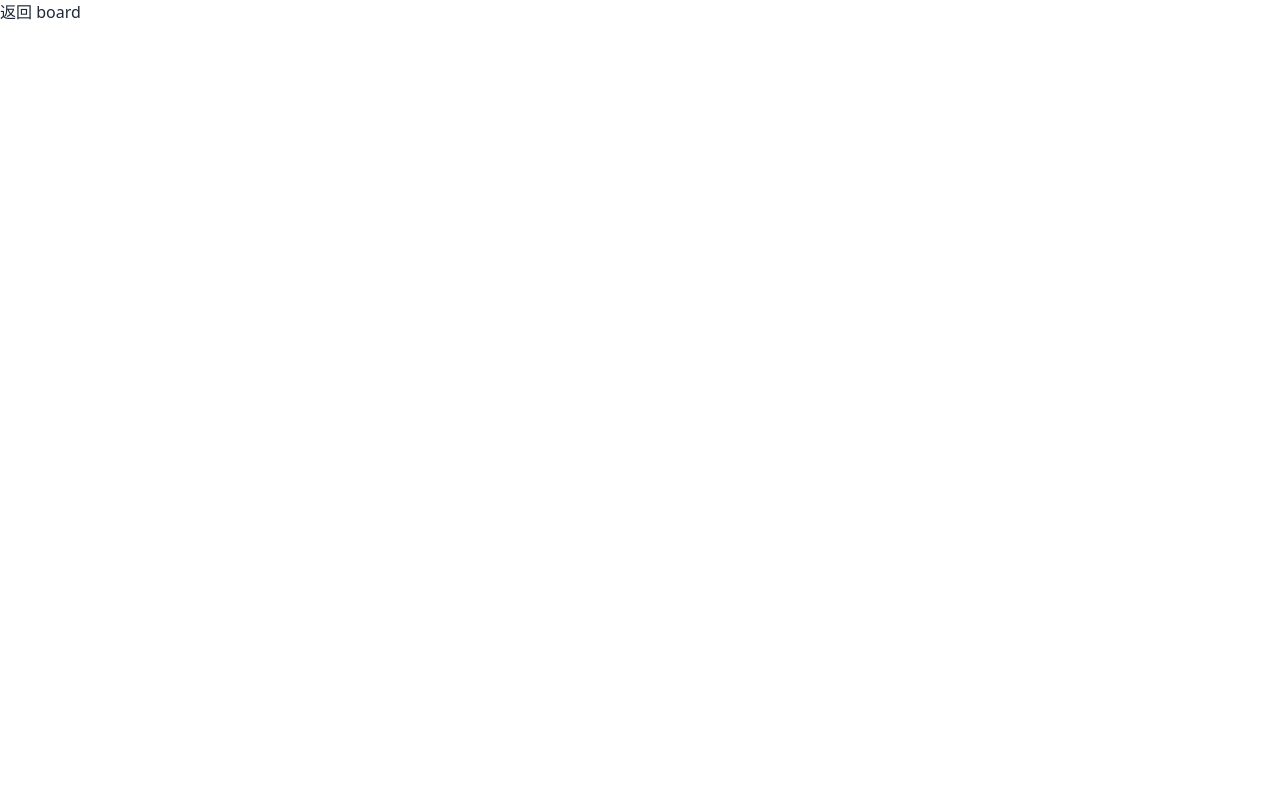
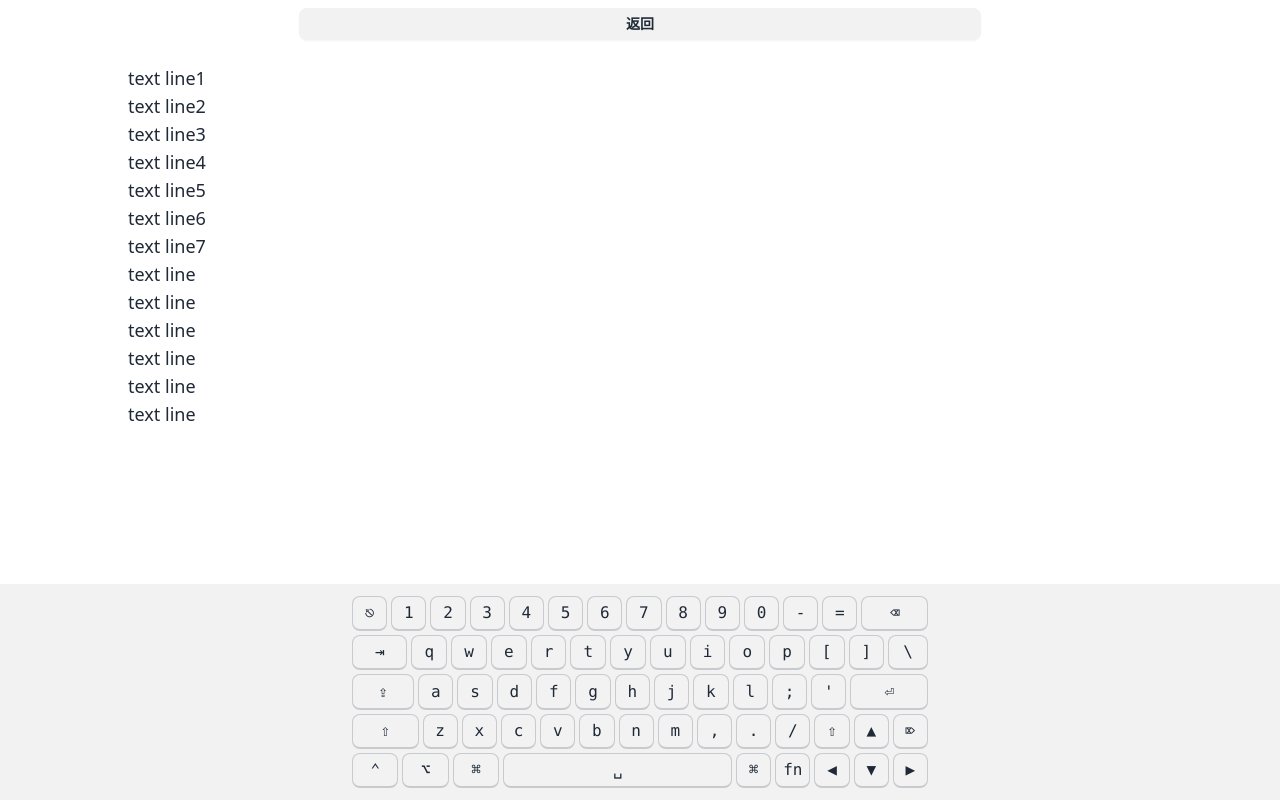
Before and after one commit to cyejing/chatter, a React (Vite) app: page / in a window 1280 px wide. Both pictures are taken after a click on the button "提交". Built offline with nearby package versions, Linux system fonts and the light colour scheme.

Commit message:
add keyboard

```diff
--- a/src/components/ChatterBoard.tsx
+++ b/src/components/ChatterBoard.tsx
@@ -1,12 +1,67 @@
-interface ChatterBoardAttr {
+import { useEffect, useState } from "react";
+import KeyBoard from "./KeyBoard";
+import TextBoard from "./TextBoard";
+
+interface ChatterBoardProp {
   title: String;
   onChange: () => void;
 }
-export default function ChatterBoard({ title, onChange }: ChatterBoardAttr) {
+
+export interface KeyCode {
+  key: string;
+  code: string;
+  type: string;
+}
+
+export default function ChatterBoard({ onChange }: ChatterBoardProp) {
+  const [keyState, setKeyState] = useState<Array<KeyCode>>([]);
+
+  function handleKeyboardEvent(e: KeyboardEvent) {
+    let keyCode: KeyCode = {
+      key: e.key,
+      code: e.code,
+      type: e.type,
+    };
+
+    if (e.type === "keydown") {
+      setKeyState((ks) => [...ks, keyCode]);
+    } else if (e.type === "keyup") {
+      setKeyState((ks) => ks.filter((k) => k.key !== e.key));
+    }
+  }
+  useEffect(() => {
+    document.addEventListener("keydown", handleKeyboardEvent);
+    document.addEventListener("keyup", handleKeyboardEvent);
+    console.log(`the component is now mounted.`);
+
+    return () => {
+      document.removeEventListener("keydown", handleKeyboardEvent);
+      document.removeEventListener("keyup", handleKeyboardEvent);
+      console.log("the component is now unmounted");
+    };
+  }, []);
+
   return (
     <>
-      <div>
-        <button onClick={onChange}>返回 {title}</button>
+      <main className="container mx-auto h-screen flex flex-col">
+        <div className="w-2/3 mx-auto py-2">
+          <button className="btn btn-sm btn-block" onClick={onChange}>
+            返回
+          </button>
+        </div>
+
+        <div className="py-4 grow">
+          <TextBoard />
+        </div>
+        <div className="py-2 invisible">
+          <KeyBoard></KeyBoard>
+        </div>
+      </main>
+
+      <div className="fixed bottom-0 left-0 w-screen bg-base-200">
+        <div className="container max-w-xl mx-auto py-2">
+          <KeyBoard keyState={keyState} />
+        </div>
       </div>
     </>
   );
--- a/src/components/HomeInput.tsx
+++ b/src/components/HomeInput.tsx
@@ -1,9 +1,9 @@
-interface TextInputAttr {
+interface TextInputProp {
   title: String;
   onChange: () => void;
 }
 
-export default function TextInput({ title, onChange }: TextInputAttr) {
+export default function TextInput({ title, onChange }: TextInputProp) {
   function handleSubmit() {
     console.log(title);
     onChange();
@@ -11,7 +11,7 @@ export default function TextInput({ title, onChange }: TextInputAttr) {
 
   return (
     <>
-      <div className="container mx-auto h-screen flex flex-col">
+      <main className="container mx-auto h-screen flex flex-col">
         <div className="grow p-6">
           <textarea
             className="textarea textarea-bordered resize-none w-full h-full text-lg"
@@ -22,7 +22,7 @@ export default function TextInput({ title, onChange }: TextInputAttr) {
         <div className="invisible p-6">
           <button className="btn">sitg</button>
         </div>
-      </div>
+      </main>
 
       <div className="absolute bottom-0 left-0 w-screen bg-base-200">
         <div className="container mx-auto p-6 flex justify-end">
--- a/src/components/KeyBoard.tsx
+++ b/src/components/KeyBoard.tsx
@@ -0,0 +1,98 @@
+import { KeyCode } from "./ChatterBoard";
+
+interface KeyBoardProp {
+  keyState?: Array<KeyCode>;
+}
+
+export default function KeyBoard({ keyState }: KeyBoardProp) {
+  function kbdClass(key: string, dclass: string) {
+    if (keyState === undefined) {
+      return;
+    }
+    let currentKeyState = keyState.find((k) => k.key == key);
+    if (currentKeyState?.type === "keydown" && currentKeyState?.key == key) {
+      return dclass + " " + "border-0 bg-success";
+    } else {
+      return dclass;
+    }
+  }
+
+  return (
+    <>
+      <div className="flex justify-center gap-1 my-1 w-ful">
+        <kbd className={kbdClass("Escape", "kbd w-10")}>⎋</kbd>
+        <kbd className={kbdClass("1", "kbd w-9")}>1</kbd>
+        <kbd className={kbdClass("2", "kbd w-9")}>2</kbd>
+        <kbd className={kbdClass("3", "kbd w-9")}>3</kbd>
+        <kbd className={kbdClass("4", "kbd w-9")}>4</kbd>
+        <kbd className="kbd w-9">5</kbd>
+        <kbd className="kbd w-9">6</kbd>
+        <kbd className="kbd w-9">7</kbd>
+        <kbd className="kbd w-9">8</kbd>
+        <kbd className="kbd w-9">9</kbd>
+        <kbd className="kbd w-9">0</kbd>
+        <kbd className="kbd w-9">-</kbd>
+        <kbd className="kbd w-9">=</kbd>
+        <kbd className="kbd w-20">⌫</kbd>
+      </div>
+      <div className="flex justify-center gap-1 my-1 w-ful">
+        <kbd className="kbd w-14">⇥</kbd>
+        <kbd className="kbd w-9">q</kbd>
+        <kbd className="kbd w-9">w</kbd>
+        <kbd className="kbd w-9">e</kbd>
+        <kbd className="kbd w-9">r</kbd>
+        <kbd className="kbd w-9">t</kbd>
+        <kbd className="kbd w-9">y</kbd>
+        <kbd className="kbd w-9">u</kbd>
+        <kbd className="kbd w-9">i</kbd>
+        <kbd className="kbd w-9">o</kbd>
+        <kbd className="kbd w-9">p</kbd>
+        <kbd className="kbd w-9">[</kbd>
+        <kbd className="kbd w-9">]</kbd>
+        <kbd className="kbd w-10">\</kbd>
+      </div>
+      <div className="flex justify-center gap-1 my-1 w-ful">
+        <kbd className="kbd w-16">⇪</kbd>
+        <kbd className="kbd w-9 {keyState.key === a}">a</kbd>
+        <kbd className="kbd w-9">s</kbd>
+        <kbd className="kbd w-9">d</kbd>
+        <kbd className="kbd w-9">f</kbd>
+        <kbd className="kbd w-9">g</kbd>
+        <kbd className="kbd w-9">h</kbd>
+        <kbd className="kbd w-9">j</kbd>
+        <kbd className="kbd w-9">k</kbd>
+        <kbd className="kbd w-9">l</kbd>
+        <kbd className="kbd w-9">;</kbd>
+        <kbd className="kbd w-9">'</kbd>
+        <kbd className="kbd w-20">⏎</kbd>
+      </div>
+      <div className="flex justify-center gap-1 my-1 w-ful">
+        <kbd className="kbd w-20">⇧</kbd>
+        <kbd className="kbd w-9">z</kbd>
+        <kbd className="kbd w-9">x</kbd>
+        <kbd className="kbd w-9">c</kbd>
+        <kbd className="kbd w-9">v</kbd>
+        <kbd className="kbd w-9">b</kbd>
+        <kbd className="kbd w-9">n</kbd>
+        <kbd className="kbd w-9">m</kbd>
+        <kbd className="kbd w-9">,</kbd>
+        <kbd className="kbd w-9">.</kbd>
+        <kbd className="kbd w-9">/</kbd>
+        <kbd className="kbd w-9">⇧</kbd>
+        <kbd className="kbd w-9">▲</kbd>
+        <kbd className="kbd w-9">⌦</kbd>
+      </div>
+      <div className="flex justify-center gap-1 my-1 w-ful">
+        <kbd className=" kbd w-12">⌃</kbd>
+        <kbd className="kbd w-12">⌥</kbd>
+        <kbd className="kbd w-12">⌘</kbd>
+        <kbd className="kbd w-60">␣</kbd>
+        <kbd className="kbd w-9">⌘</kbd>
+        <kbd className="kbd w-9">fn</kbd>
+        <kbd className="kbd w-9">◀︎</kbd>
+        <kbd className="kbd w-9">▼</kbd>
+        <kbd className="kbd w-9">▶︎</kbd>
+      </div>
+    </>
+  );
+}
--- a/src/components/TextBoard.tsx
+++ b/src/components/TextBoard.tsx
@@ -0,0 +1,27 @@
+interface TextBoardProp {}
+
+export default function TextBoard({}: TextBoardProp) {
+  return (
+    <>
+      <div className="relative w-full h-full text-lg overflow-hidden">
+        <div className="absolute">
+          <ul>
+            <li>text line1</li>
+            <li>text line2</li>
+            <li>text line3</li>
+            <li>text line4</li>
+            <li>text line5</li>
+            <li>text line6</li>
+            <li>text line7</li>
+            <li>text line</li>
+            <li>text line</li>
+            <li>text line</li>
+            <li>text line</li>
+            <li>text line</li>
+            <li>text line</li>
+          </ul>
+        </div>
+      </div>
+    </>
+  );
+}
```
Also changed, not shown: 1 other file (tests, documents, lock files or other folders).
